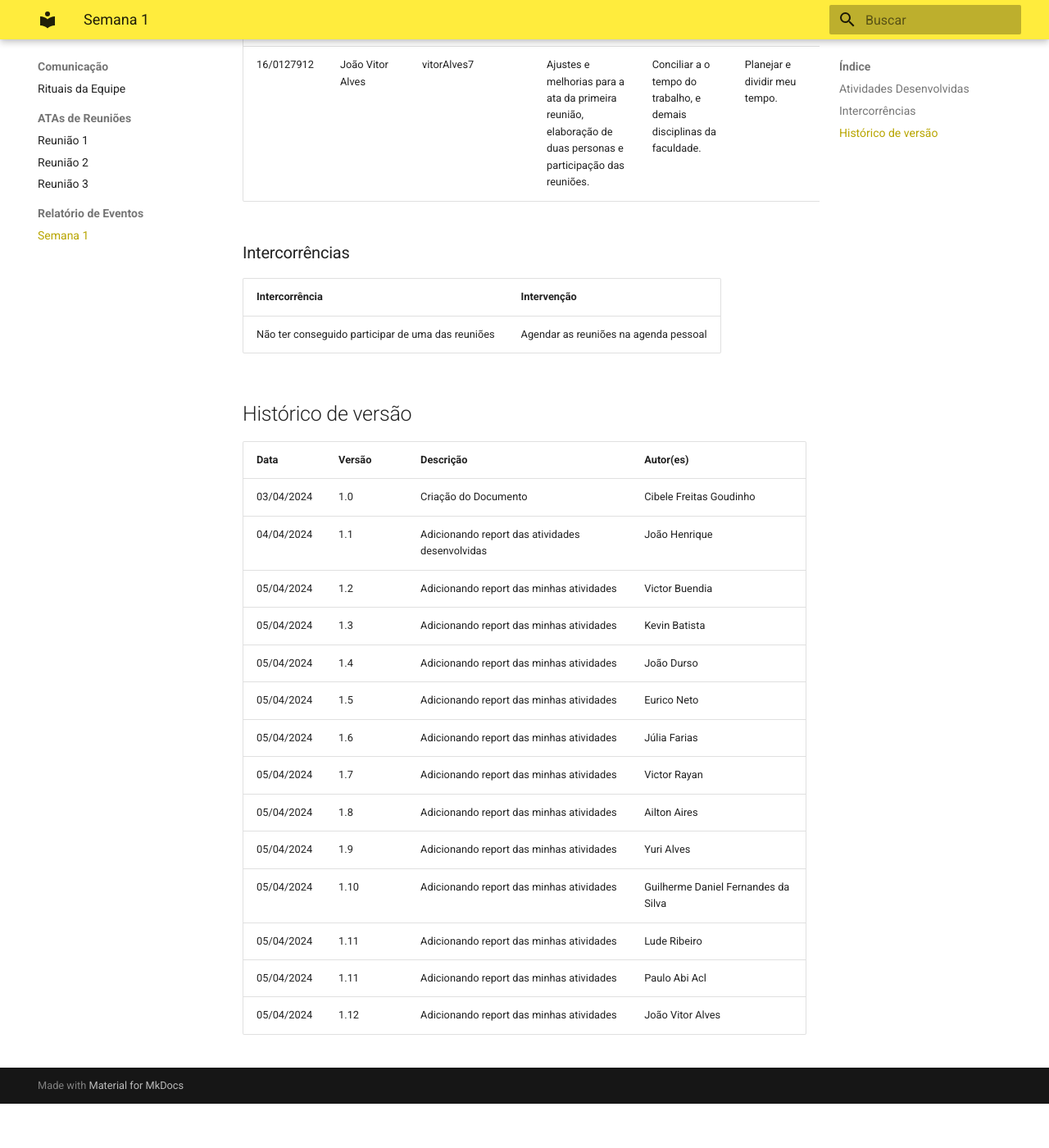
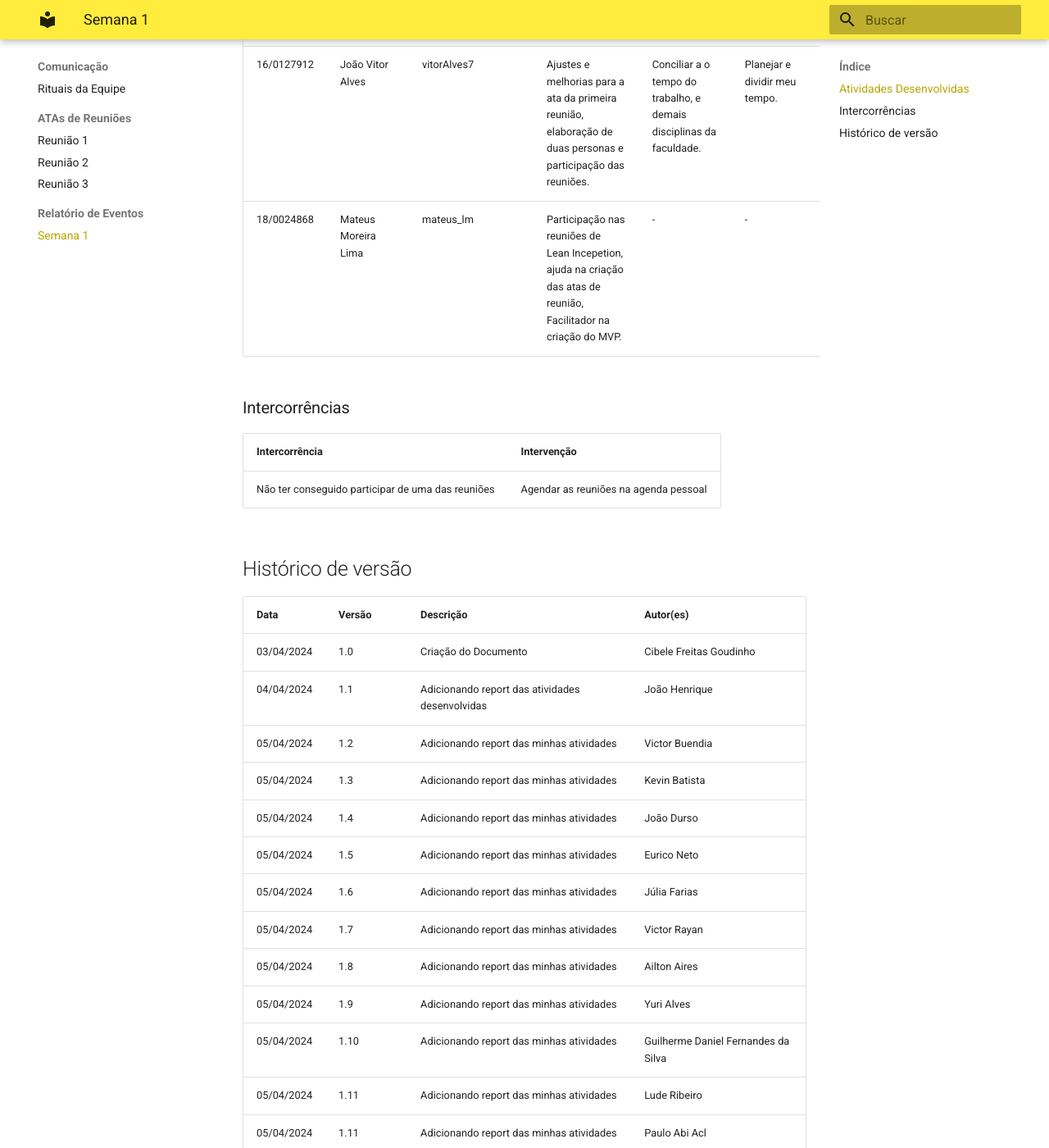
Before and after one commit to Simula-Fin/DOCS, an MkDocs documentation site: the page built from docs/reports/week1.md, in a window 1280 px wide and 1400 px high, scrolled down 3258 px. Shown: the whole window at 82% size. Built offline with MkDocs 1.6.1 and Material for MkDocs 9.7.7, drawn with Linux system fonts in a browser that asks for light colours; before the commit the page ends 4604 px from its top, so only the background shows below that; some of the changed text lies outside the part shown.

Commit message:
Update week1.md

```diff
--- a/docs/reports/week1.md
+++ b/docs/reports/week1.md
@@ -18,6 +18,7 @@
 | 15/0137770 | Lude Ribeiro | luderibeiro | Ajustes e contribuição para a ata da primeira reunião. | Encontrar tempo na semana. | Fazer minhas atividades no pouco tempo que consegui. |
 | 19/0047968 | Paulo Abi Acl      | PauloAbiAcl       | Participação nas reuniões de criação do Lean Inception e Documentação dos artefatos no Gitlab Pages. | Dificuldade em participar de todas as reuniões.  | Após a marcação das reuniões procurar me organizar melhor para conseguir participar.
 | 16/0127912 | João Vitor Alves | vitorAlves7 | Ajustes e melhorias para a ata da primeira reunião, elaboração de duas personas e participação das reuniões. | Conciliar a o tempo do trabalho, e demais disciplinas da faculdade. | Planejar e dividir meu tempo. |
+| 18/0024868 | Mateus Moreira Lima | mateus_lm | Participação nas reuniões de Lean Incepetion, ajuda na criação das atas de reunião, Facilitador na criação do MVP. | - | - |
 
 ### Intercorrências
 
@@ -43,3 +44,4 @@
 | 05/04/2024 | 1.11   | Adicionando report das minhas atividades        | Lude Ribeiro |
 | 05/04/2024 | 1.11   | Adicionando report das minhas atividades        | Paulo Abi Acl|
 | 05/04/2024 | 1.12   | Adicionando report das minhas atividades        | João Vitor Alves|
+| 08/04/2024 | 1.13   | Adicionando report das minhas atividades        | Mateus Moreira Lima|
```
